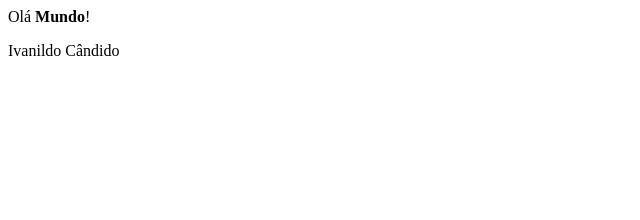
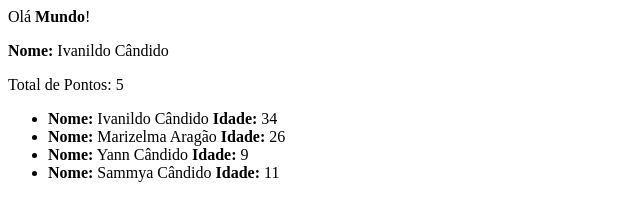
Before and after one commit to IvanildoCandido/learning_vue, a plain HTML site: page index.html in a window 1280 px wide. Shown: the whole page, without its empty margins (0-640 px from the left). Drawn offline with nearby package versions, Linux system fonts and the light colour scheme.

Commit message:
Loops e condicionais

```diff
--- a/index.html
+++ b/index.html
@@ -9,7 +9,22 @@
   </head>
   <body>
     <div id="app" v-html="text"></div>
-    <p id="name">{{name}}</p>
+    <p id="name"><strong>Nome:</strong> {{name}}</p>
+    <div id="score">
+      Total de Pontos: {{score}}
+      <br />
+      <strong v-if="score > 5">{{info}}</strong>
+    </div>
+    <div id="list">
+      <ul>
+        <li v-for="person in people">
+          <strong>Nome:</strong> {{person.name + " "}}<span
+            v-text="person.lastName"
+          ></span>
+          <span><strong>Idade:</strong>{{" " + person.age}}</span>
+        </li>
+      </ul>
+    </div>
     <script src="script.js"></script>
   </body>
 </html>
--- a/script.js
+++ b/script.js
@@ -6,3 +6,18 @@ let name = new Vue({
   el: "#name",
   data: { name: "Ivanildo Cândido" },
 });
+let score = new Vue({
+  el: "#score",
+  data: { score: 5, info: "Parabéns você passou de 5 pontos!" },
+});
+let list = new Vue({
+  el: "#list",
+  data: {
+    people: [
+      { name: "Ivanildo", lastName: "Cândido", age: 34 },
+      { name: "Marizelma", lastName: "Aragão", age: 26 },
+      { name: "Yann", lastName: "Cândido", age: 9 },
+      { name: "Sammya", lastName: "Cândido", age: 11 },
+    ],
+  },
+});
```
Also changed, not shown: 1 other file.
